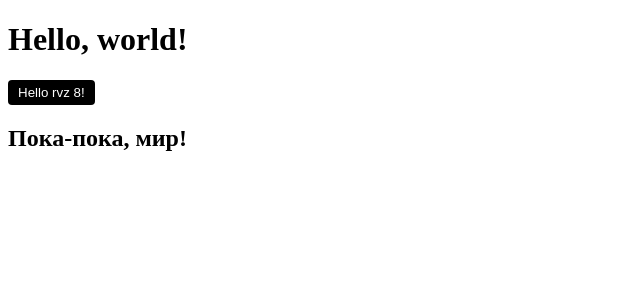
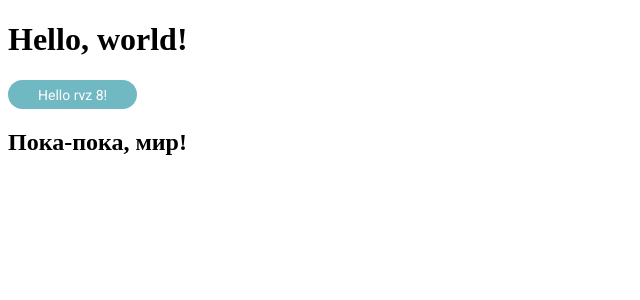
Before and after one commit to pew-rivza/balance_front, a React app: page / in a window 1280 px wide. Shown: the top 300 px of the page, without its empty margins (0-640 px from the left). Built offline with nearby package versions, Linux system fonts and the light colour scheme.

Commit message:
button component updated

```diff
--- a/src/components/Button/Button.scss
+++ b/src/components/Button/Button.scss
@@ -1,9 +1,19 @@
 @import "../../variables.scss";
 
 .button {
-  background: $basic_color_dark;
-  color: white;
+  align-items: center;
+  background: $main_color;
   border: 0;
-  padding: 5px 10px;
-  border-radius: 4px;
+  border-radius: 15px;
+  color: $main_text_color;
+  display: flex;
+  font-family: "Roboto", sans-serif;
+  font-size: 14px;
+  justify-content: center;
+  padding: 7px 30px 6px 30px;
+  transition: 200ms;
+
+  &:active {
+    background: $secondary_color;
+  }
 }
--- a/src/components/Button/Button.tsx
+++ b/src/components/Button/Button.tsx
@@ -1,16 +1,28 @@
 import React from "react";
-
+import utils from "utils";
 import styles from "./Button.scss";
 
-interface ButtonProps {
+interface ButtonProps extends React.HTMLProps<HTMLButtonElement> {
   /** Текст внутри кнопки */
   value: string;
+  onClick: React.MouseEventHandler<HTMLButtonElement>;
+  classNames?: Array<string>;
+  type?: ButtonType;
 }
 
-function Button({ value }: ButtonProps) {
+type ButtonType = "button" | "submit" | "reset";
+
+const Button = ({ value, classNames = [], onClick, type  = "button", ...props }: ButtonProps) => {
   return (
-    <button className={styles.button}>{ value }</button>
-  )
-}
+    <button
+      type={type}
+      className={utils.makeCn([styles.button, ...classNames])}
+      onClick={onClick}
+      {...props}
+    >
+      {value}
+    </button>
+  );
+};
 
 export default Button;
```
Also changed, not shown: 1 other file (tests, documents, lock files or other folders).
